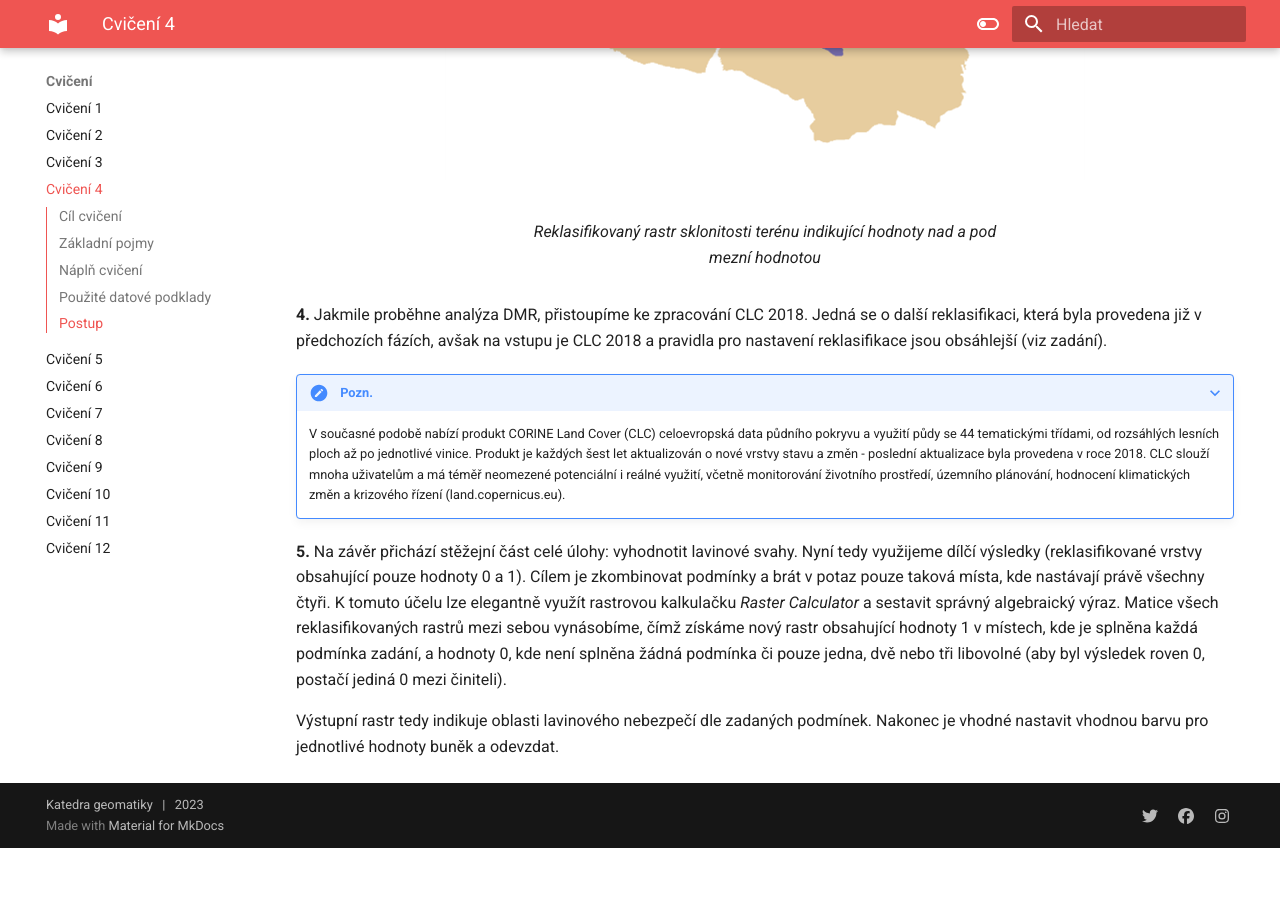
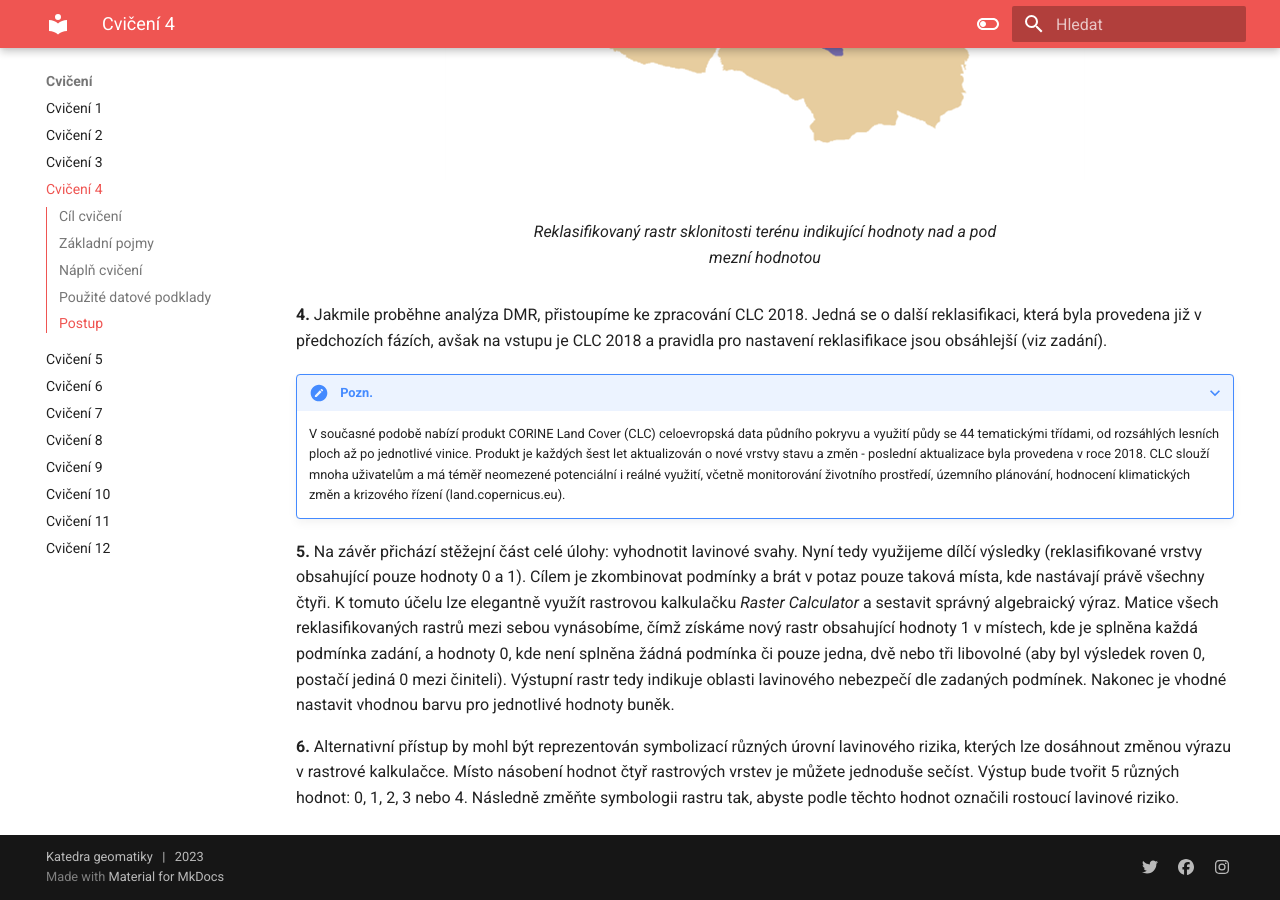
Before and after one commit to k155cvut/gis-2, an MkDocs documentation site: the page built from docs/cviceni/cviceni4.md, in a window 1280 px wide and 900 px high, scrolled down 3014 px. Built offline with MkDocs 1.6.1 and Material for MkDocs 9.7.7, drawn with Linux system fonts in a browser that asks for light colours; before the commit the page ends 3862 px from its top, so only the background shows below that.

Commit message:
$vc4 doplnek

```diff
--- a/docs/cviceni/cviceni4.md
+++ b/docs/cviceni/cviceni4.md
@@ -61,6 +61,6 @@ Pro názornost následuje ukázka zpracování sklonitosti svahu (postup s výpo
 ???+ note "&nbsp;<span style="color:#448aff">Pozn.</span>"
       V současné podobě nabízí produkt CORINE Land Cover (CLC) celoevropská data půdního pokryvu a využití půdy se 44 tematickými třídami, od rozsáhlých lesních ploch až po jednotlivé vinice. Produkt je každých šest let aktualizován o nové vrstvy stavu a změn - poslední aktualizace byla provedena v roce 2018. CLC slouží mnoha uživatelům a má téměř neomezené potenciální i reálné využití, včetně monitorování životního prostředí, územního plánování, hodnocení klimatických změn a krizového řízení (land.copernicus.eu).
 
-**5.** Na závěr přichází stěžejní část celé úlohy: vyhodnotit lavinové svahy. Nyní tedy využijeme dílčí výsledky (reklasifikované vrstvy obsahující pouze hodnoty 0 a 1). Cílem je zkombinovat podmínky a brát v potaz pouze taková místa, kde nastávají právě všechny čtyři. K tomuto účelu lze elegantně využít rastrovou kalkulačku *Raster Calculator* a sestavit správný algebraický výraz. Matice všech reklasifikovaných rastrů mezi sebou vynásobíme, čímž získáme nový rastr obsahující hodnoty 1 v místech, kde je splněna každá podmínka zadání, a hodnoty 0, kde není splněna žádná podmínka či pouze jedna, dvě nebo tři libovolné (aby byl výsledek roven 0, postačí jediná 0 mezi činiteli).
+**5.** Na závěr přichází stěžejní část celé úlohy: vyhodnotit lavinové svahy. Nyní tedy využijeme dílčí výsledky (reklasifikované vrstvy obsahující pouze hodnoty 0 a 1). Cílem je zkombinovat podmínky a brát v potaz pouze taková místa, kde nastávají právě všechny čtyři. K tomuto účelu lze elegantně využít rastrovou kalkulačku *Raster Calculator* a sestavit správný algebraický výraz. Matice všech reklasifikovaných rastrů mezi sebou vynásobíme, čímž získáme nový rastr obsahující hodnoty 1 v místech, kde je splněna každá podmínka zadání, a hodnoty 0, kde není splněna žádná podmínka či pouze jedna, dvě nebo tři libovolné (aby byl výsledek roven 0, postačí jediná 0 mezi činiteli). Výstupní rastr tedy indikuje oblasti lavinového nebezpečí dle zadaných podmínek. Nakonec je vhodné nastavit vhodnou barvu pro jednotlivé hodnoty buněk.
 
-Výstupní rastr tedy indikuje oblasti lavinového nebezpečí dle zadaných podmínek. Nakonec je vhodné nastavit vhodnou barvu pro jednotlivé hodnoty buněk a odevzdat.
+**6.** Alternativní přístup by mohl být reprezentován symbolizací různých úrovní lavinového rizika, kterých lze dosáhnout změnou výrazu v rastrové kalkulačce. Místo násobení hodnot čtyř rastrových vrstev je můžete jednoduše sečíst. Výstup bude tvořit 5 různých hodnot: 0, 1, 2, 3 nebo 4. Následně změňte symbologii rastru tak, abyste podle těchto hodnot označili rostoucí lavinové riziko.
```
